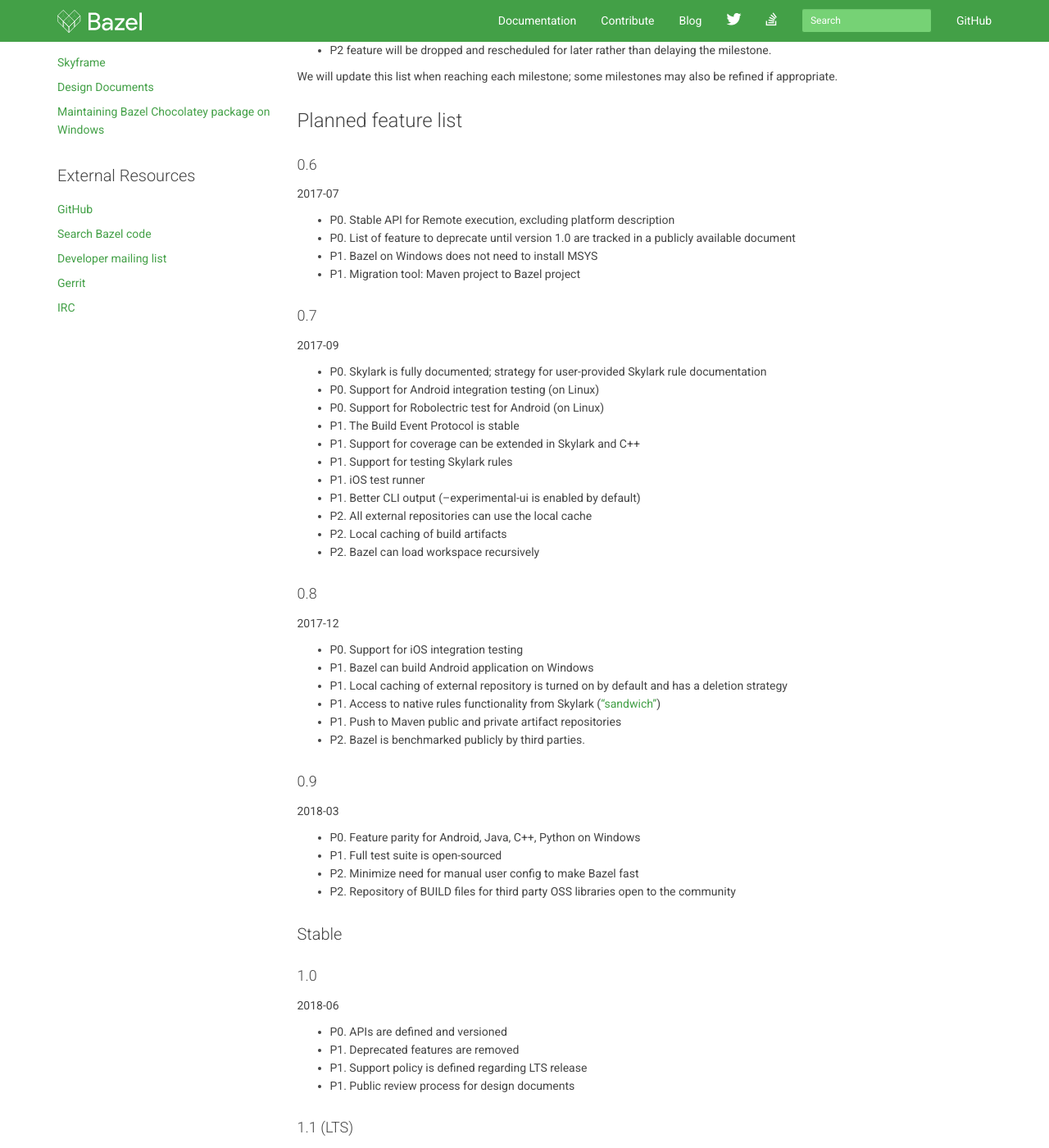
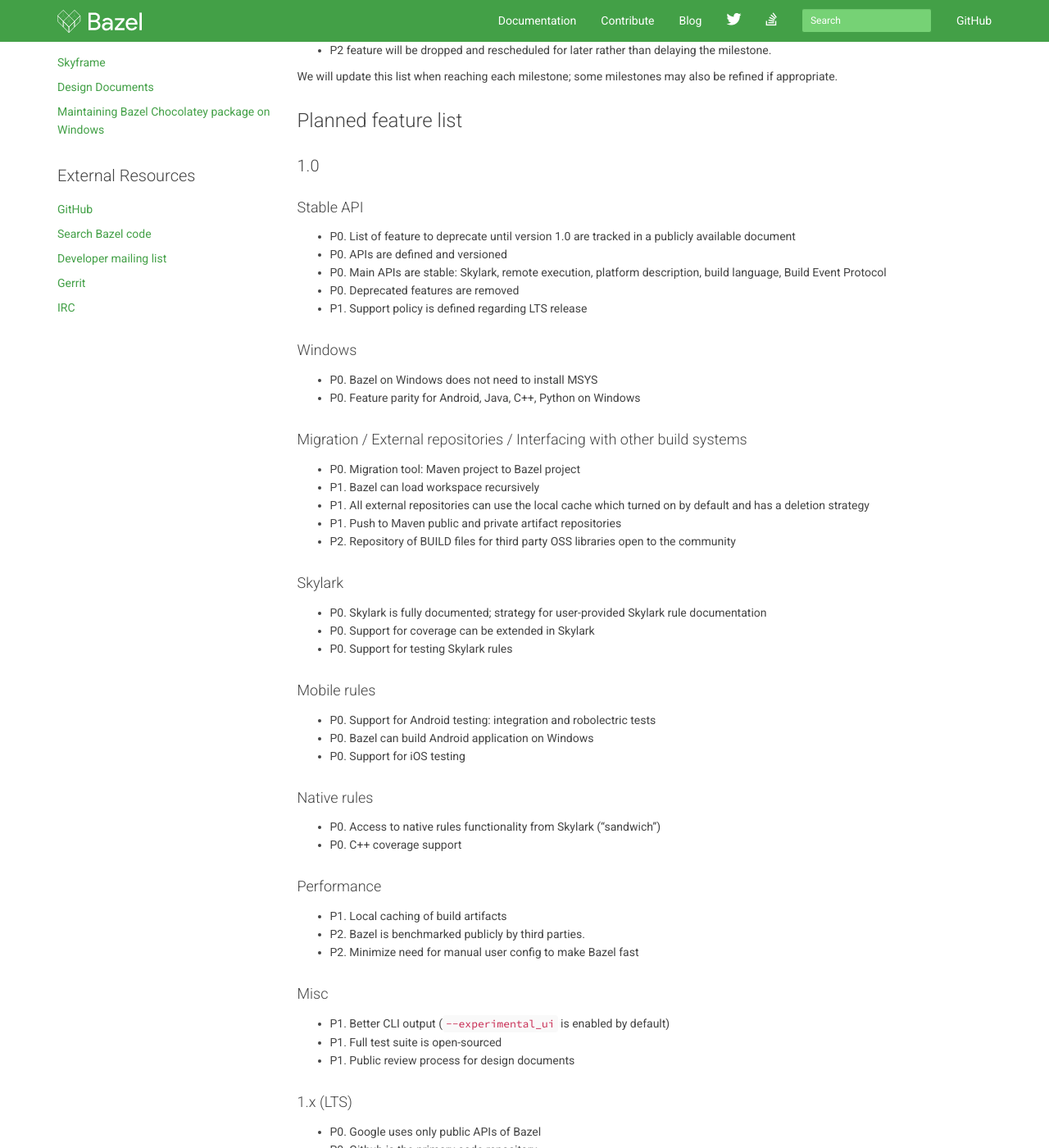
Before and after one commit to bazelbuild/bazel-website, a Jekyll site: the page built from roadmap.md, in a window 1280 px wide and 1400 px high, scrolled down 358 px. Shown: the whole window at 82% size. Built offline with Jekyll 4.4.1, drawn with Linux system fonts in a browser that asks for light colours; nearby versions of some CDN libraries; library files that are not in the unit come from our copies; Markdown is read by kramdown in place of the engine named in the settings.

Commit message:
Update the roadmap: remove milestone planning
Milestone planning was not working, we are dropping it.
We are going to publish our OKRs instead to says exactly what we are working on every quarter.

Now all we intend to do by 1.0 are in one bucket and we will should update our progress in that file with every new release every month (so the 1.0 bucket will get smaller and smaller).

```diff
--- a/roadmap.md
+++ b/roadmap.md
@@ -16,7 +16,7 @@
 *   P0 feature will block the milestone; we will delay the milestone date
     until the feature is shipped.
 *   P1 feature can delay the milestone if the feature can be shipped with a
-    reasonable delay (2 months max).
+    reasonable delay.
 *   P2 feature will be dropped and rescheduled for later rather than delaying
     the milestone.
 
@@ -25,58 +25,59 @@
 
 ## Planned feature list
 
-#### 0.6
-2017-07
+### 1.0
 
-* P0. Stable API for Remote execution, excluding platform description
+#### Stable API
+
 * P0. List of feature to deprecate until version 1.0 are tracked in a publicly available document
-* P1. Bazel on Windows does not need to install MSYS
-* P1. Migration tool: Maven project to Bazel project
+* P0. APIs are defined and versioned
+* P0. Main APIs are stable: Skylark, remote execution, platform description, build language, Build Event Protocol
+* P0. Deprecated features are removed
+* P1. Support policy is defined regarding LTS release
 
-#### 0.7
-2017-09
+#### Windows
+
+* P0. Bazel on Windows does not need to install MSYS
+* P0. Feature parity for Android, Java, C++, Python on Windows
+
+#### Migration / External repositories / Interfacing with other build systems
+
+* P0. Migration tool: Maven project to Bazel project
+* P1. Bazel can load workspace recursively
+* P1. All external repositories can use the local cache which turned on by default and has a deletion strategy
+* P1. Push to Maven public and private artifact repositories
+* P2. Repository of BUILD files for third party OSS libraries open to the community
+
+#### Skylark
 
 * P0. Skylark is fully documented; strategy for user-provided Skylark rule documentation
-* P0. Support for Android integration testing (on Linux)
-* P0. Support for Robolectric test for Android (on Linux)
-* P1. The Build Event Protocol is stable
-* P1. Support for coverage can be extended in Skylark and C++
-* P1. Support for testing Skylark rules
-* P1. iOS test runner
-* P1. Better CLI output (--experimental-ui is enabled by default)
-* P2. All external repositories can use the local cache
-* P2. Local caching of build artifacts
-* P2. Bazel can load workspace recursively
+* P0. Support for coverage can be extended in Skylark
+* P0. Support for testing Skylark rules
 
-#### 0.8
-2017-12
+#### Mobile rules
 
-* P0. Support for iOS integration testing
-* P1. Bazel can build Android application on Windows
-* P1. Local caching of external repository is turned on by default and has a deletion strategy
-* P1. Access to native rules functionality from Skylark (["sandwich"](/designs/2016/08/04/extensibility-for-native-rules.html))
-* P1. Push to Maven public and private artifact repositories
+* P0. Support for Android testing: integration and robolectric tests
+* P0. Bazel can build Android application on Windows
+* P0. Support for iOS testing
+
+#### Native rules
+
+* P0. Access to native rules functionality from Skylark ("sandwich")
+* P0. C++ coverage support
+
+#### Performance
+
+* P1. Local caching of build artifacts
 * P2. Bazel is benchmarked publicly by third parties.
+* P2. Minimize need for manual user config to make Bazel fast
 
-#### 0.9
-2018-03
+#### Misc
 
-* P0. Feature parity for Android, Java, C++, Python on Windows
+* P1. Better CLI output (`--experimental_ui` is enabled by default)
 * P1. Full test suite is open-sourced
-* P2. Minimize need for manual user config to make Bazel fast
-* P2. Repository of BUILD files for third party OSS libraries open to the community
-
-### Stable
-
-#### 1.0
-2018-06
-
-* P0. APIs are defined and versioned
-* P1. Deprecated features are removed
-* P1. Support policy is defined regarding LTS release
 * P1. Public review process for design documents
 
-#### 1.1 (LTS)
+#### 1.x (LTS)
 
 * P0. Google uses only public APIs of Bazel
 * P0. Github is the primary code repository
```
